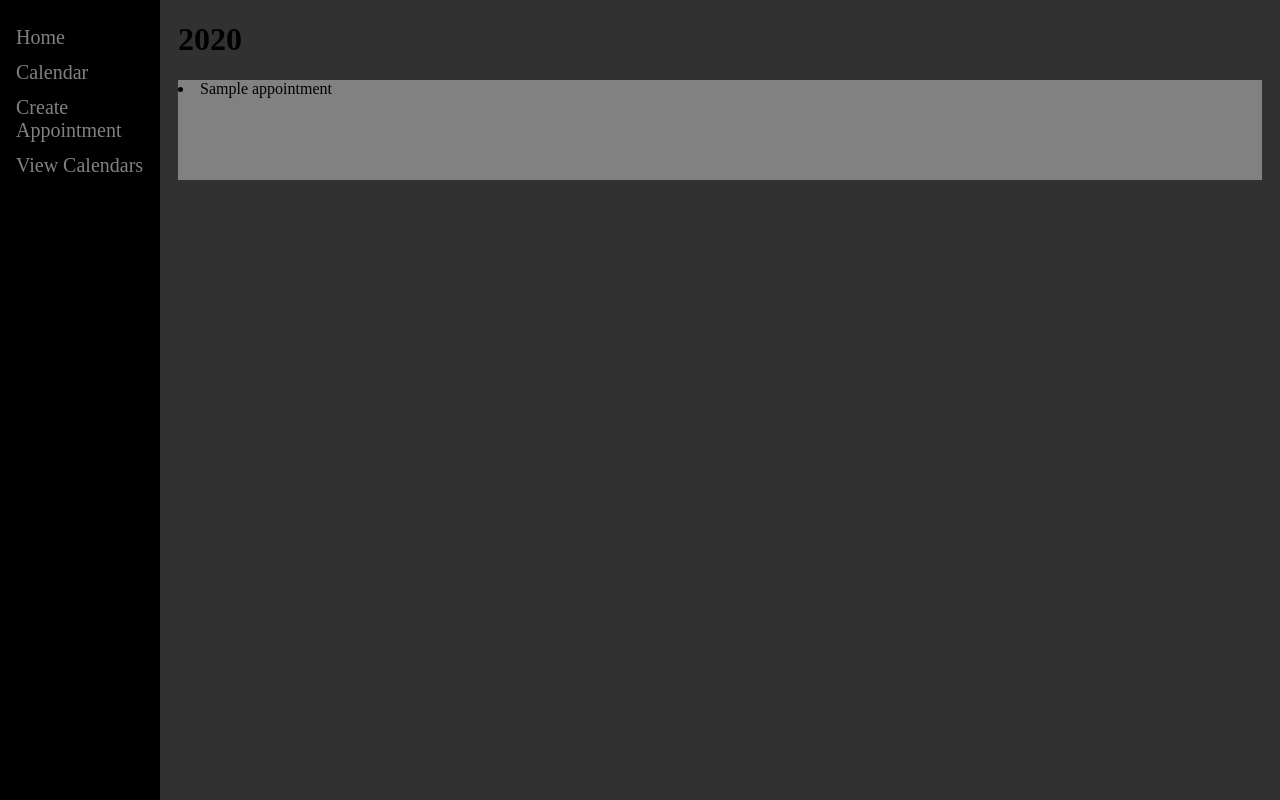
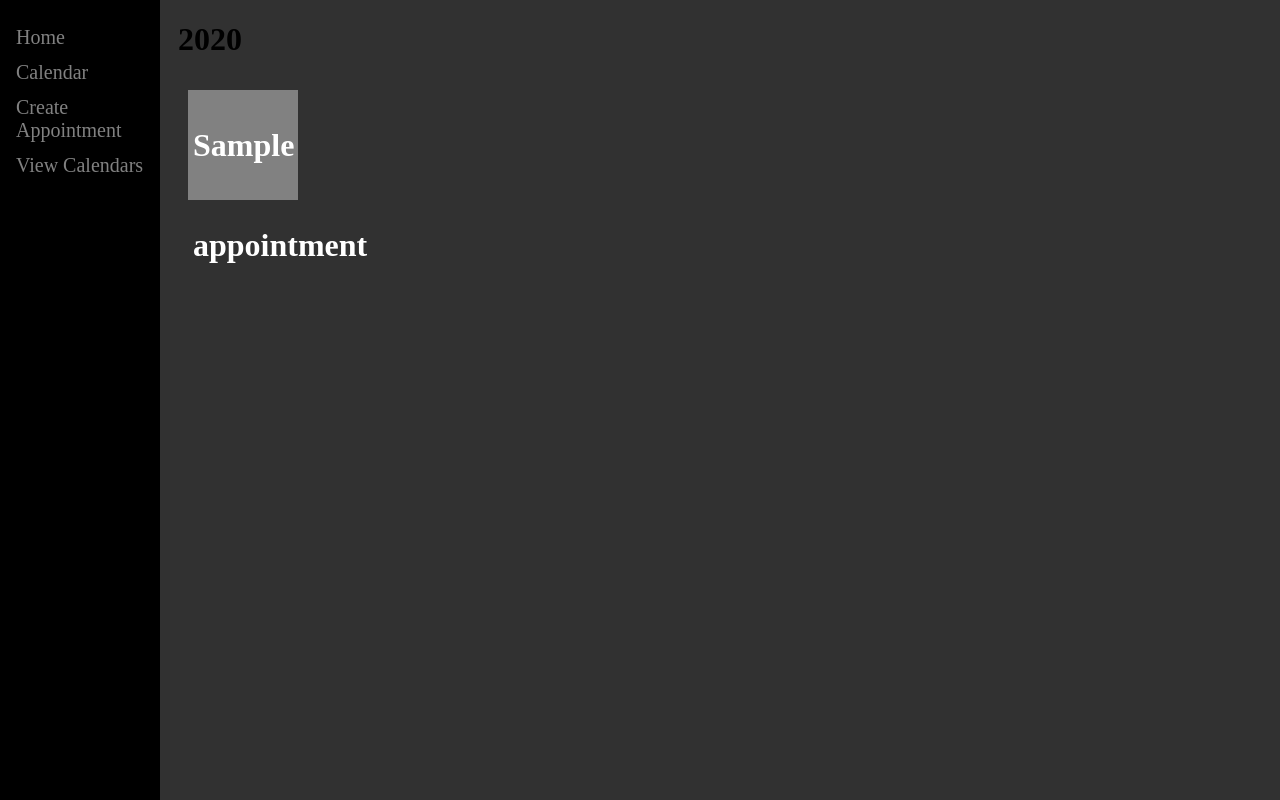
Before and after one commit to Uhgtred/FamilyCalendar, a Django app: template FamilyCalendar/main/templates/main/calendar.html in a window 1280 px wide. Run offline with Django 4.2, Linux system fonts and the light colour scheme; the template is opened without the code that fills it: most values are stand-ins (such as "Sample title", 1, 10 or a date in 2020); parts of the project's set-up code (start-up, migrations or seed data) failed here and were passed over.

Commit message:
design
Designing a month of a calendar with html and css

```diff
--- a/FamilyCalendar/main/static/calendar.css
+++ b/FamilyCalendar/main/static/calendar.css
@@ -1,7 +1,23 @@
-#daySquare{
-    display: grid;
-    grid-template-columns: repeat(3, 1fr);
-    background: #818181;
-    gap: 10px;
-    grid-auto-rows: 100px;
+/*This view is for displaying a month of a calendar with 7 days in a row*/
+
+#Squares {
+  padding: 0;
+  margin: 0;
+  list-style: none;
+  flex-wrap: wrap;
+  display: flex;
 }
+
+#daySquares{
+  background: #818181;
+  padding: 5px;
+  width: 100px;
+  height: 100px;
+  margin: 10px;
+
+  line-height: 100px;
+  color: white;
+  font-weight: bold;
+  font-size: 2em;
+  text-align: center;
+}
--- a/FamilyCalendar/main/templates/main/calendar.html
+++ b/FamilyCalendar/main/templates/main/calendar.html
@@ -1,14 +1,17 @@
 <!DOCTYPE html>
 <html lang="en">
 {% extends "main/baseTemplate.html" %}
-
+<!--This view is for displaying a month of a calendar with 7 days in a row -->
 {% block content %}
     <h1>{{list.year}}</h1>
-    {% for appointment in list.appointment_set.all %}
-        <div id="daySquare", name="daySquare", class="daySquare">
-            <li>{{appointment.name}}</li>
-        </div>
-    {% endfor %}
+    <ul id="Squares" class="Squares">
+        {% for appointment in list.appointment_set.all %}
+            <li id="daySquares">
+                {{appointment.name}}
+            </li>
+        {% endfor %}
+    </ul>
+
     {% load static %}
     <link rel='stylesheet' href={% static 'calendar.css' %}>
 {% endblock %}
```
